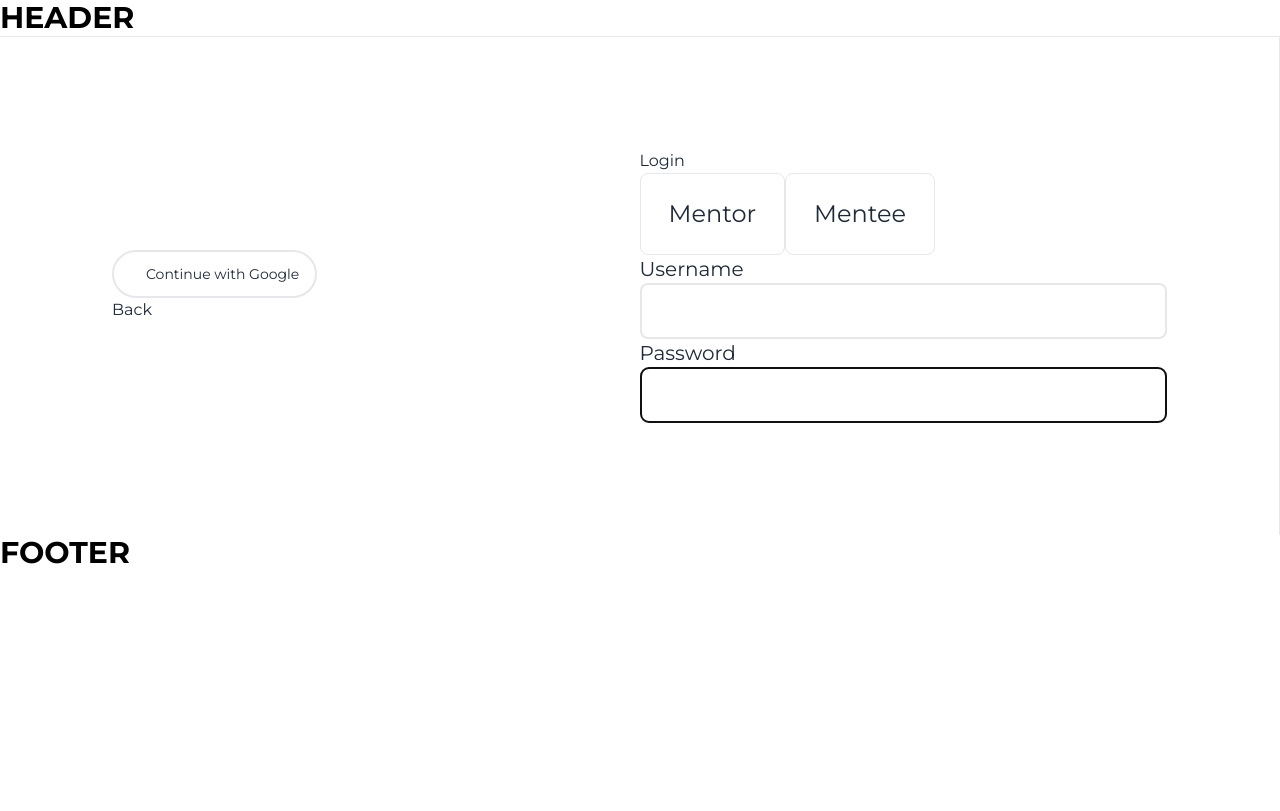
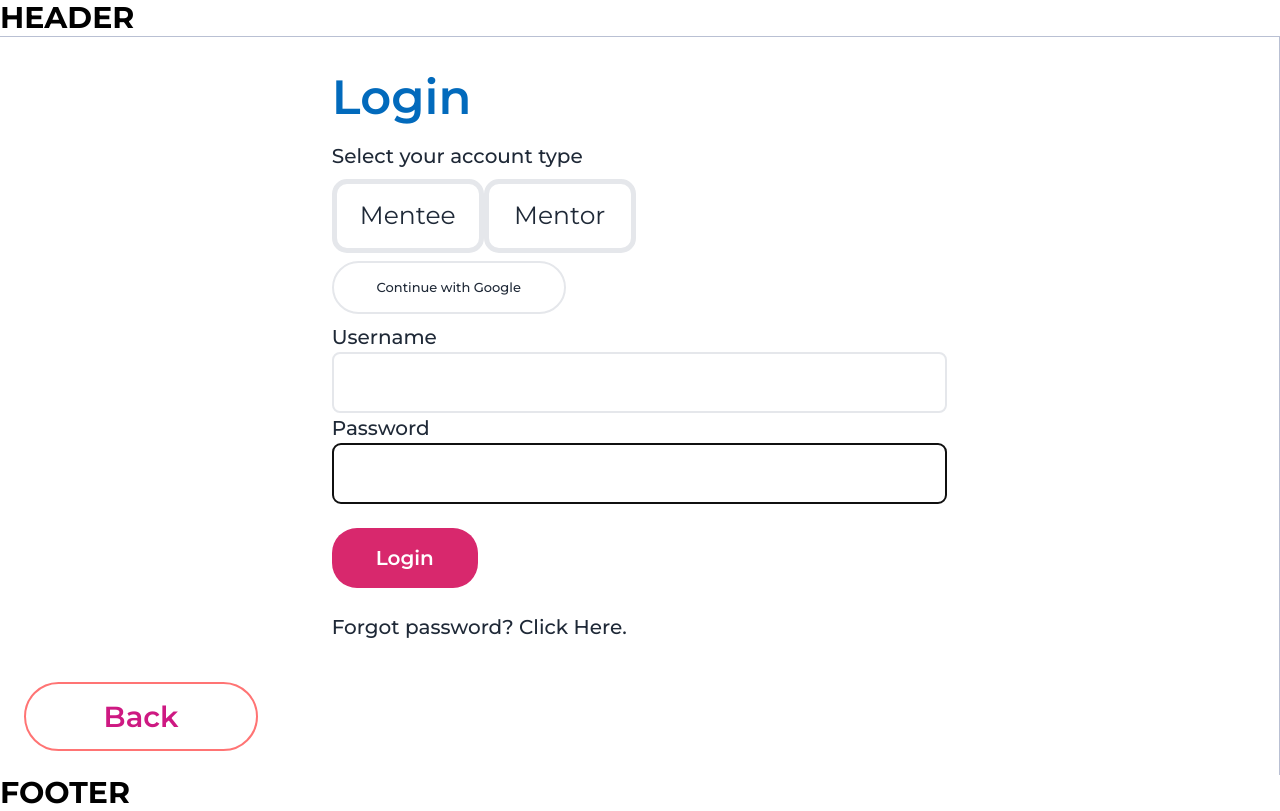
Before and after one commit to JasonXB/EF_Clone, a Next.js app: page /login in a window 1280 px wide. Built offline with nearby package versions, Linux system fonts and the light colour scheme; what tw-elements would draw is missing.

Commit message:
101222 login

```diff
--- a/package.json
+++ b/package.json
@@ -13,6 +13,7 @@
     "@reduxjs/toolkit": "^1.8.6",
     "axios": "^0.27.2",
     "eslint-config-prettier": "^8.5.0",
+    "fa-icons": "^0.2.0",
     "next": "^12.2.5",
     "next-auth": "^4.12.2",
     "prettier": "^2.7.1",
--- a/pages/login.tsx
+++ b/pages/login.tsx
@@ -1,5 +1,6 @@
 import type { NextPage } from 'next';
 import Head from 'next/head';
+
 
 const login: NextPage = ({}) => {
   return (
@@ -10,51 +11,77 @@ const login: NextPage = ({}) => {
       </Head>
       <h1 className="text-3xl font-bold">HEADER</h1>
 
-      <div className="outer bg-white border-t border-1 border-r rounded-5 h-full font-mainFont">
+      <div className="outer font-mainFont border-[#B9C0D3] bg-white border-t border-r rounded-5">
         <div className="outer-border p-4">
-          <section className="inner-section p-24">
+          <section className="inner-section p-2">
             <div className="inner h-full text-gray-800">
-              <div className="inner-full flex justify-between justify-center items-center flex-wrap h-full">
-                <div className="left-inside w-1/4">
-                  <button className="connect-google bg-white border border-2 border-#BBB9B9 rounded-full text-sm pl-8 pr-4 h-12">
-                    Continue with Google
-                  </button>
-                  <button className='grid'>Back</button>
-                </div>
+              <div className="inner-full flex justify-center items-center flex-wrap h-full">
+                <div className="left-inside text-center"></div>
 
                 <div className="right-inside w-1/2">
-                  <span>Login</span>
+                  <span className="text-[#026ABC] text-[48px] font-semibold">
+                    Login
+                  </span>
+
                   <div>
-                    <button className='border px-7 py-6 rounded-lg text-2xl'>Mentor</button>
-                    <button className='border px-7 py-6 rounded-lg text-2xl'>Mentee</button>
+                    <span className="block text-[20px] font-medium py-2">
+                      Select your account type
+                    </span>
+                    <button className="border border-[5px] h-[74px] w-[152px] rounded-[15px] text-[25px] hover:bg-[#AEDBFF] hover:border-[#026ABC] hover:drop-shadow-lg">
+                      Mentee
+                    </button>
+                    <button className="border border-[5px] h-[74px] w-[152px] rounded-[15px] text-[25px] hover:bg-[#AEDBFF] hover:border-[#026ABC] hover:drop-shadow-lg">
+                      Mentor
+                    </button>
                   </div>
-                  <form>
-                    <span className='text-xl'>Username</span>
+                  <div className="py-2">
+                    <button className="connect-google block bg-white border border-2 rounded-full text-[13px] font-medium h-[53px] w-[234px] hover:border-[#026ABC] hover:font-semibold">
+                      Continue with Google
+                    </button>
+                  </div>
+                  <form className="w-full">
+                    <span className="text-[20px] font-medium">Username</span>
                     <input
-                      className='block w-full cursor-auto border border-2 rounded-lg h-14'
-                      placeholder=''
-                      type='text'
-                      name='email'
+                      className="block w-full cursor-auto border border-2 rounded-lg h-[61px] w-full px-2"
+                      placeholder=""
+                      type="text"
+                      name="email"
                       // value={}
                       // onChange={}
                       required
                       autoFocus
                     />
-                    <span className='text-xl'>Password</span>
+                    <span className="text-[20px] font-medium">Password</span>
                     <input
-                      className='block w-full cursor-auto border border-2 rounded-lg h-14'
-                      placeholder=''
-                      type='password'
-                      name='password'
+                      className="block w-full cursor-auto border border-2 rounded-lg h-[61px] w-full px-2"
+                      placeholder=""
+                      type="password"
+                      name="password"
                       // value={}
                       // onChange={}
                       required
                       autoFocus
                     />
+
+                    <div className="py-6">
+                      <button className="text-white bg-[#D8286D] text-[20px] font-semibold rounded-[25px] h-[60px] w-[146px]">
+                        Login
+                      </button>
+                    </div>
+
+                    <div className="text-[20px] font-medium">
+                      Forgot password? <a href="#">Click Here.</a>
+                    </div>
                   </form>
                 </div>
+              </div>
 
+              <div className="pt-10">
+                <button className="text-[#CE1982] text-[29px] font-semibold border-2 border-[#FF7474] rounded-[35px] h-[69px] w-[234px] hover:border-[#026ABC]">
+                  Back
+                </button>
               </div>
+
             </div>
           </section>
         </div>
```
Also changed, not shown: 1 other file (tests, documents, lock files or other folders).
